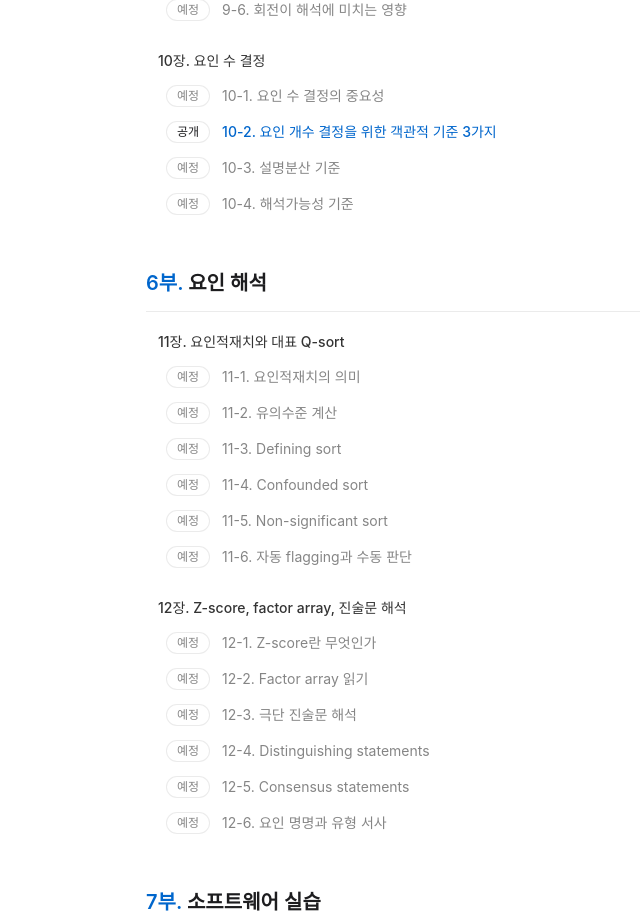
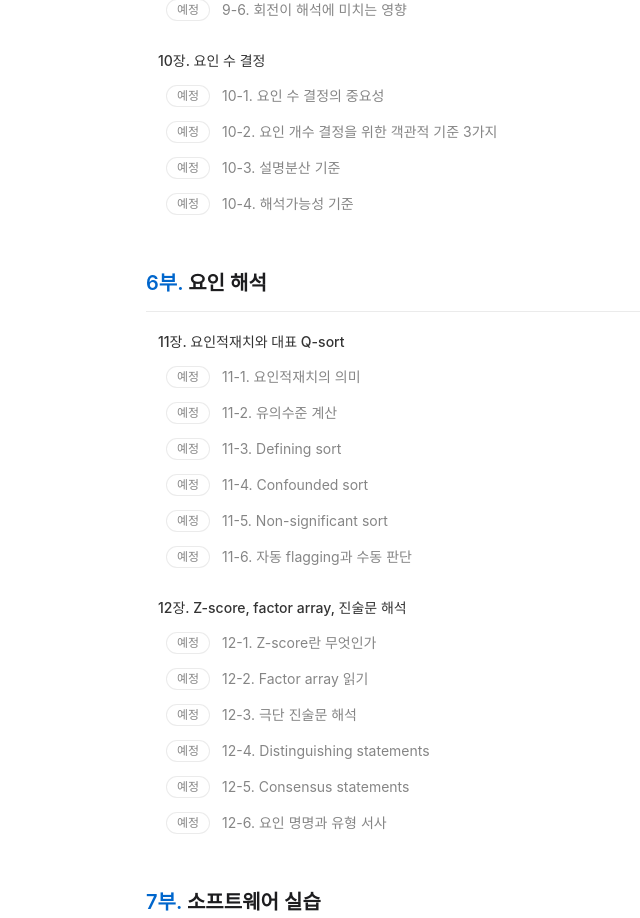
Before and after one commit to dorobo99-prog/q_Methology_Lesson, a Next.js app: page /outline in a window 1280 px wide. Shown: the part 2978-3896 px from the top of the page, without its empty margins (78-718 px from the left). Built offline with nearby package versions, Linux system fonts and the light colour scheme.

Commit message:
delete 10-2

```diff
--- a/src/data/lessons.ts
+++ b/src/data/lessons.ts
@@ -273,13 +273,7 @@ export const CURRICULUM: Part[] = [
         title: "요인 수 결정",
         lessons: [
           { id: "10-1", order: 1001, status: "locked", title: "요인 수 결정의 중요성" },
-          {
-            id: "10-2", order: 1002, status: "open",
-            title: "요인 개수 결정을 위한 객관적 기준 3가지",
-            href: "/lessons/10-2",
-            description: "Kaiser-Guttman, 최소 2인 유의 적재, Humphrey's Rule의 공식을 학습하고, Brown(1980)의 이론적 비판을 고찰합니다.",
-            image: "/images/10-2-hero-objective-criteria.webp",
-          },
+          { id: "10-2", order: 1002, status: "locked", title: "요인 개수 결정을 위한 객관적 기준 3가지" },
           { id: "10-3", order: 1003, status: "locked", title: "설명분산 기준" },
           { id: "10-4", order: 1004, status: "locked", title: "해석가능성 기준" },
         ],
```
